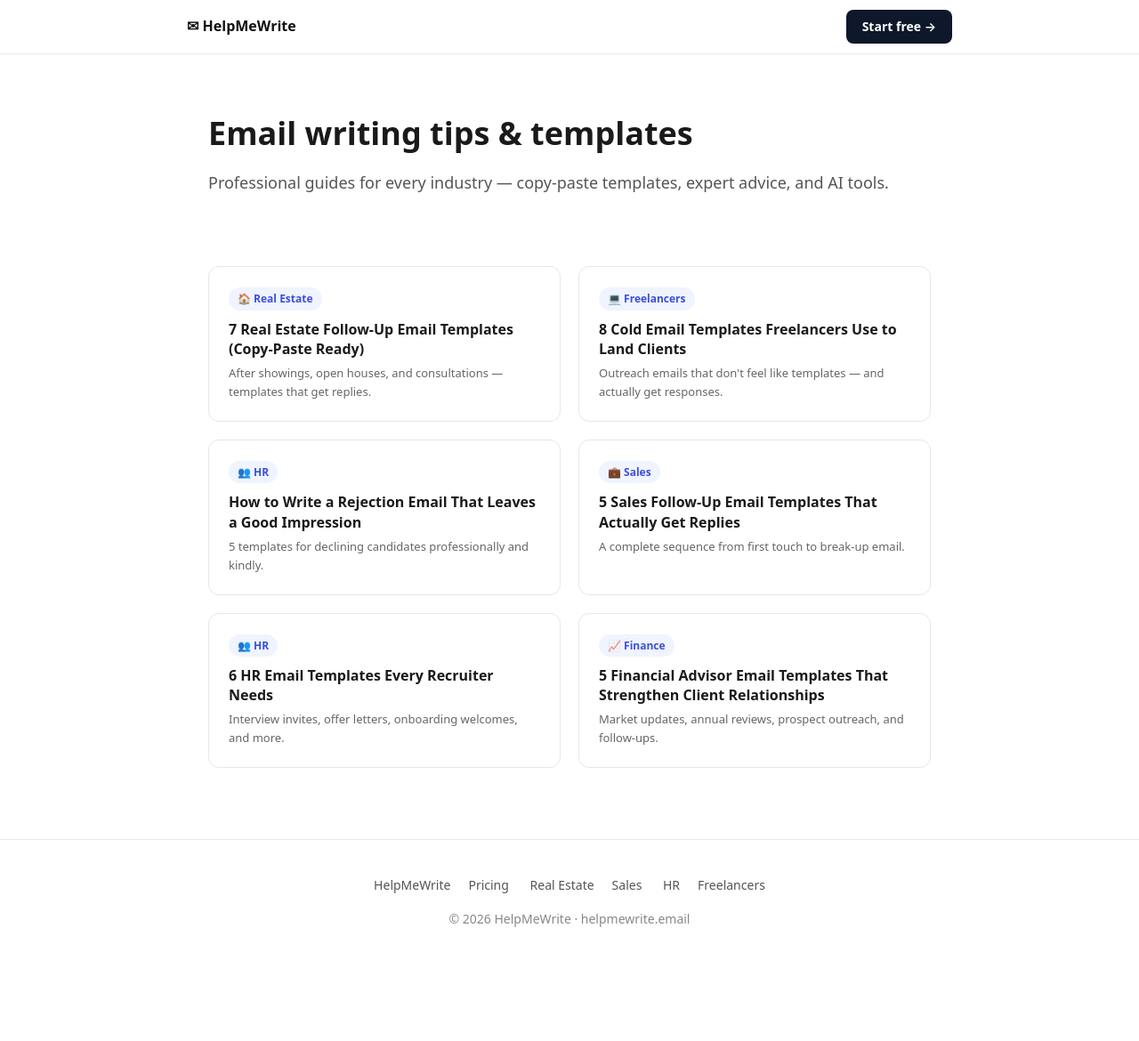
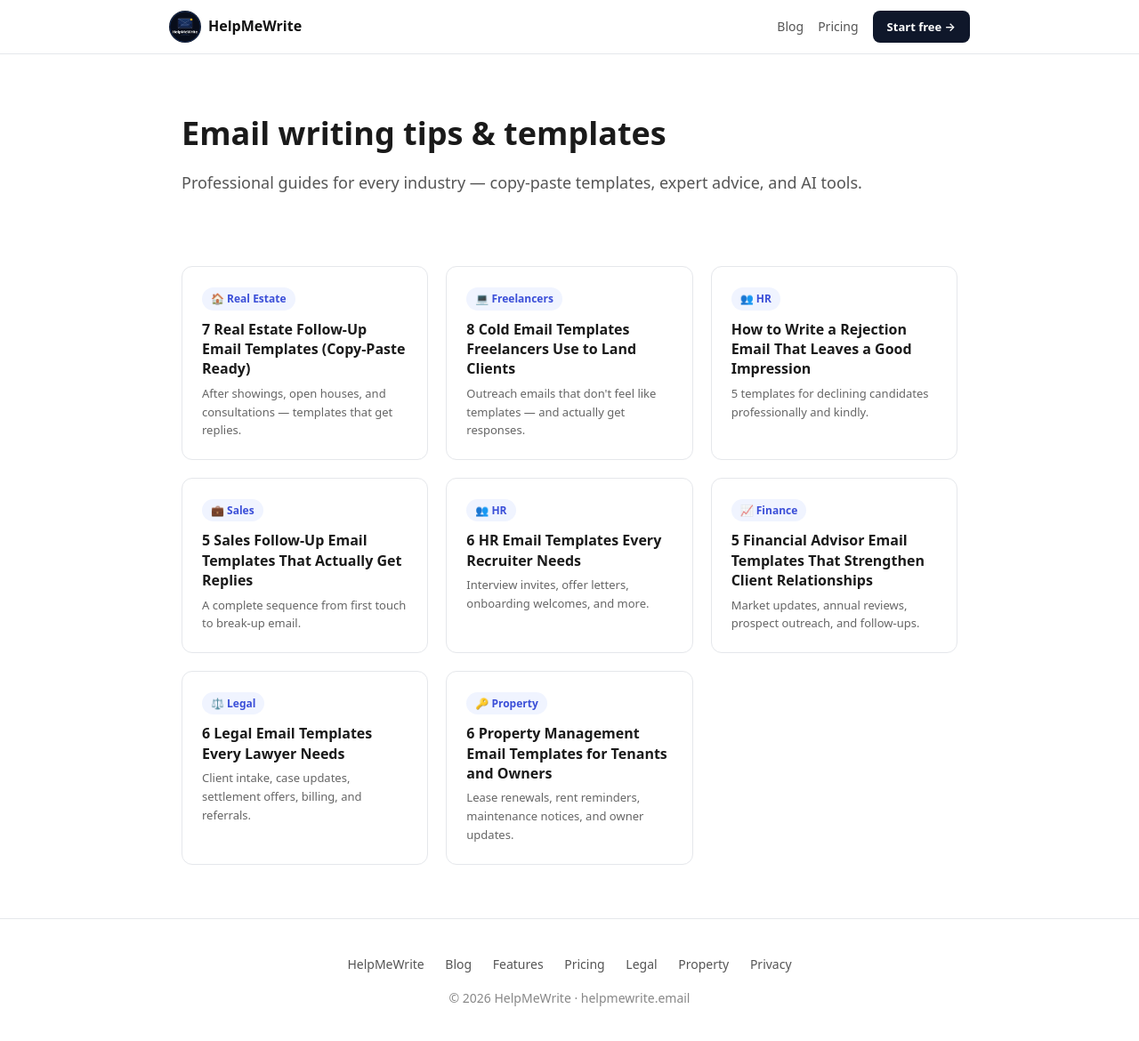
Before and after one commit to tassotc4/mailcraftpro, a website: page blog/index.html in a window 1280 px wide. Shown: the whole page at 89% size. Before the commit the page ends 1085 px from the top, so only its background shows below. Drawn offline with Linux system fonts and the light colour scheme.

Commit message:
SEO: update blog index with 8 posts

```diff
--- a/blog/index.html
+++ b/blog/index.html
@@ -3,34 +3,35 @@
 <head>
 <meta charset="UTF-8"><meta name="viewport" content="width=device-width,initial-scale=1.0">
 <title>Email Writing Tips &amp; Templates Blog | HelpMeWrite</title>
-<meta name="description" content="Professional email templates and writing guides for real estate agents, lawyers, freelancers, sales reps, HR recruiters, financial advisors, and more.">
+<meta name="description" content="Professional email templates and writing guides for real estate agents, lawyers, freelancers, sales reps, HR recruiters, property managers, financial advisors, and more.">
 <meta name="robots" content="index,follow">
 <link rel="canonical" href="https://helpmewrite.email/blog">
+<link rel="icon" type="image/png" href="/favicon.png">
+<meta property="og:title" content="Email Writing Tips &amp; Templates Blog | HelpMeWrite">
+<meta property="og:description" content="Professional email templates for every profession. Copy-paste ready guides updated regularly.">
+<meta property="og:url" content="https://helpmewrite.email/blog">
+<meta property="og:image" content="https://helpmewrite.email/og.png">
+<meta name="twitter:card" content="summary_large_image">
+<meta name="twitter:title" content="Email Writing Tips &amp; Templates | HelpMeWrite">
+<meta name="twitter:image" content="https://helpmewrite.email/og.png">
 <script async src="https://www.googletagmanager.com/gtag/js?id=G-8CKS1GF2LT"></script>
 <script>window.dataLayer=window.dataLayer||[];function gtag(){dataLayer.push(arguments);}gtag('js',new Date());gtag('config','G-8CKS1GF2LT');</script>
+<script type="application/ld+json">{"@context":"https://schema.org","@type":"Blog","name":"HelpMeWrite Blog","url":"https://helpmewrite.email/blog","description":"Professional email templates and writing guides for every industry.","publisher":{"@type":"Organization","name":"HelpMeWrite","logo":{"@type":"ImageObject","url":"https://helpmewrite.email/og.png"}}}</script>
 <style>
-*{box-sizing:border-box;margin:0;padding:0}body{font-family:system-ui,-apple-system,sans-serif;color:#1a1a1a;background:#fff;line-height:1.6}.c{max-width:860px;margin:0 auto;padding:0 24px}nav{border-bottom:1px solid #e5e7eb;padding:0 24px}.ni{display:flex;align-items:center;justify-content:space-between;height:60px;max-width:860px;margin:0 auto}.hero{padding:60px 0 40px}h1{font-size:36px;font-weight:700;margin-bottom:12px}.sub{font-size:18px;color:#555;margin-bottom:40px}.grid{display:grid;grid-template-columns:repeat(auto-fill,minmax(260px,1fr));gap:20px}.card{border:1px solid #e5e7eb;border-radius:12px;padding:22px;text-decoration:none;color:inherit;display:block;transition:box-shadow .2s}.card:hover{box-shadow:0 4px 16px rgba(0,0,0,.08)}.ct{display:inline-block;background:#f0f4ff;color:#3b4fd8;font-size:12px;font-weight:600;padding:3px 10px;border-radius:100px;margin-bottom:10px}.card h2{font-size:16px;font-weight:600;margin-bottom:6px;line-height:1.4}.card p{font-size:13px;color:#666}footer{border-top:1px solid #e5e7eb;padding:40px 0;text-align:center;font-size:14px;color:#888;margin-top:80px}footer a{color:#555;text-decoration:none;margin:0 10px}
+*{box-sizing:border-box;margin:0;padding:0}body{font-family:system-ui,-apple-system,sans-serif;color:#1a1a1a;background:#fff;line-height:1.6}.c{max-width:920px;margin:0 auto;padding:0 24px}.hero{padding:60px 0 40px}h1{font-size:36px;font-weight:700;margin-bottom:12px}.sub{font-size:18px;color:#555;margin-bottom:40px}.grid{display:grid;grid-template-columns:repeat(auto-fill,minmax(260px,1fr));gap:20px}.card{border:1px solid #e5e7eb;border-radius:12px;padding:22px;text-decoration:none;color:inherit;display:block;transition:box-shadow .2s}.card:hover{box-shadow:0 4px 16px rgba(0,0,0,.08)}.ct{display:inline-block;background:#f0f4ff;color:#3b4fd8;font-size:12px;font-weight:600;padding:3px 10px;border-radius:100px;margin-bottom:10px}.card h2{font-size:16px;font-weight:600;margin-bottom:6px;line-height:1.4}.card p{font-size:13px;color:#666}footer{border-top:1px solid #e5e7eb;padding:40px 0;text-align:center;font-size:14px;color:#888;margin-top:80px}footer a{color:#555;text-decoration:none;margin:0 8px}
 </style>
-  <meta property="og:title" content="Email Writing Tips &amp; Templates Blog | HelpMeWrite">
-  <meta property="og:description" content="Professional email templates and writing guides for real estate agents, lawyers, freelancers, sales reps, HR recruiters, and more.">
-  <meta property="og:url" content="https://helpmewrite.email/blog">
-  <meta property="og:type" content="website">
-  <meta property="og:image" content="https://helpmewrite.email/og.png">
-  <meta name="twitter:card" content="summary_large_image">
-  <meta name="twitter:title" content="Email Writing Tips &amp; Templates Blog | HelpMeWrite">
-  <meta name="twitter:image" content="https://helpmewrite.email/og.png">
-  <link rel="icon" type="image/png" href="/favicon.png">
-  <script async src="https://www.googletagmanager.com/gtag/js?id=G-8CKS1GF2LT"></script>
-  <script>window.dataLayer=window.dataLayer||[];function gtag(){dataLayer.push(arguments);}gtag('js',new Date());gtag('config','G-8CKS1GF2LT');</script>
-  <script type="application/ld+json">
-  {"@context":"https://schema.org","@type":"Blog","name":"HelpMeWrite Blog","url":"https://helpmewrite.email/blog","description":"Professional email templates and writing guides for every industry.","publisher":{"@type":"Organization","name":"HelpMeWrite","logo":{"@type":"ImageObject","url":"https://helpmewrite.email/og.png"}}}
-  </script>
 </head>
 <body>
-<nav><div class="ni">
-  <a href="/" style="font-weight:700;text-decoration:none;color:#111;">✉ HelpMeWrite</a>
-  <a href="/signup.html" style="background:#0f172a;color:#fff;padding:8px 18px;border-radius:8px;font-weight:600;text-decoration:none;font-size:14px;">Start free →</a>
-</div></nav>
+<nav style="border-bottom:1px solid #e5e7eb;padding:0 24px;">
+  <div style="display:flex;align-items:center;justify-content:space-between;height:60px;max-width:900px;margin:0 auto;">
+    <a href="/" style="font-weight:700;text-decoration:none;color:#111;display:flex;align-items:center;gap:8px;"><img src="/favicon.png" alt="HelpMeWrite" style="width:36px;height:36px;border-radius:50%;"> HelpMeWrite</a>
+    <div style="display:flex;gap:16px;align-items:center;">
+      <a href="/blog" style="color:#555;text-decoration:none;font-size:14px;">Blog</a>
+      <a href="/pricing.html" style="color:#555;text-decoration:none;font-size:14px;">Pricing</a>
+      <a href="/signup.html" style="background:#0f172a;color:#fff;padding:8px 16px;border-radius:8px;font-weight:600;text-decoration:none;font-size:13px;">Start free →</a>
+    </div>
+  </div>
+</nav>
 <div class="c">
   <div class="hero">
     <h1>Email writing tips &amp; templates</h1>
@@ -43,12 +44,20 @@
     <a href="/blog/sales-follow-up-email-templates" class="card"><span class="ct">💼 Sales</span><h2>5 Sales Follow-Up Email Templates That Actually Get Replies</h2><p>A complete sequence from first touch to break-up email.</p></a>
     <a href="/blog/hr-email-templates" class="card"><span class="ct">👥 HR</span><h2>6 HR Email Templates Every Recruiter Needs</h2><p>Interview invites, offer letters, onboarding welcomes, and more.</p></a>
     <a href="/blog/financial-advisor-email-templates" class="card"><span class="ct">📈 Finance</span><h2>5 Financial Advisor Email Templates That Strengthen Client Relationships</h2><p>Market updates, annual reviews, prospect outreach, and follow-ups.</p></a>
+    <a href="/blog/legal-email-templates" class="card"><span class="ct">⚖️ Legal</span><h2>6 Legal Email Templates Every Lawyer Needs</h2><p>Client intake, case updates, settlement offers, billing, and referrals.</p></a>
+    <a href="/blog/property-management-email-templates" class="card"><span class="ct">🔑 Property</span><h2>6 Property Management Email Templates for Tenants and Owners</h2><p>Lease renewals, rent reminders, maintenance notices, and owner updates.</p></a>
   </div>
 </div>
-<footer><div class="c">
-  <a href="/">HelpMeWrite</a><a href="/#pricing">Pricing</a>
-  <a href="/real-estate-email-writer">Real Estate</a><a href="/sales-email-generator">Sales</a>
-  <a href="/hr-recruiter-email-generator">HR</a><a href="/freelancer-email-templates">Freelancers</a>
-  <p style="margin-top:16px;">© 2026 HelpMeWrite · helpmewrite.email</p>
-</div></footer>
+<footer style="border-top:1px solid #e5e7eb;padding:40px 0;text-align:center;font-size:14px;color:#888;margin-top:60px;">
+  <div style="max-width:900px;margin:0 auto;padding:0 24px;">
+    <a href="/" style="color:#555;text-decoration:none;margin:0 10px;">HelpMeWrite</a>
+    <a href="/blog" style="color:#555;text-decoration:none;margin:0 10px;">Blog</a>
+    <a href="/features" style="color:#555;text-decoration:none;margin:0 10px;">Features</a>
+    <a href="/pricing.html" style="color:#555;text-decoration:none;margin:0 10px;">Pricing</a>
+    <a href="/legal-email-generator" style="color:#555;text-decoration:none;margin:0 10px;">Legal</a>
+    <a href="/property-manager-email-templates" style="color:#555;text-decoration:none;margin:0 10px;">Property</a>
+    <a href="/privacy.html" style="color:#555;text-decoration:none;margin:0 10px;">Privacy</a>
+    <p style="margin-top:16px;">© 2026 HelpMeWrite · helpmewrite.email</p>
+  </div>
+</footer>
 </body></html>
```
